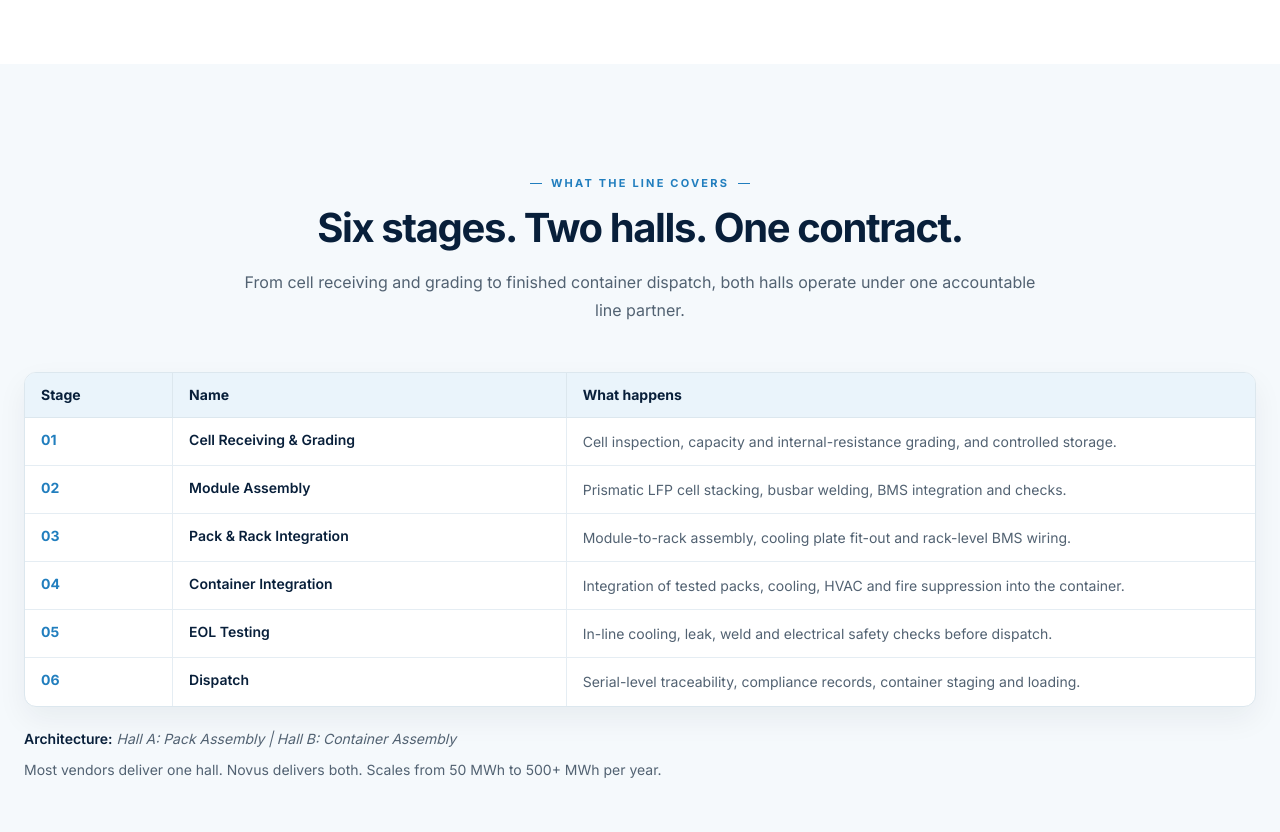
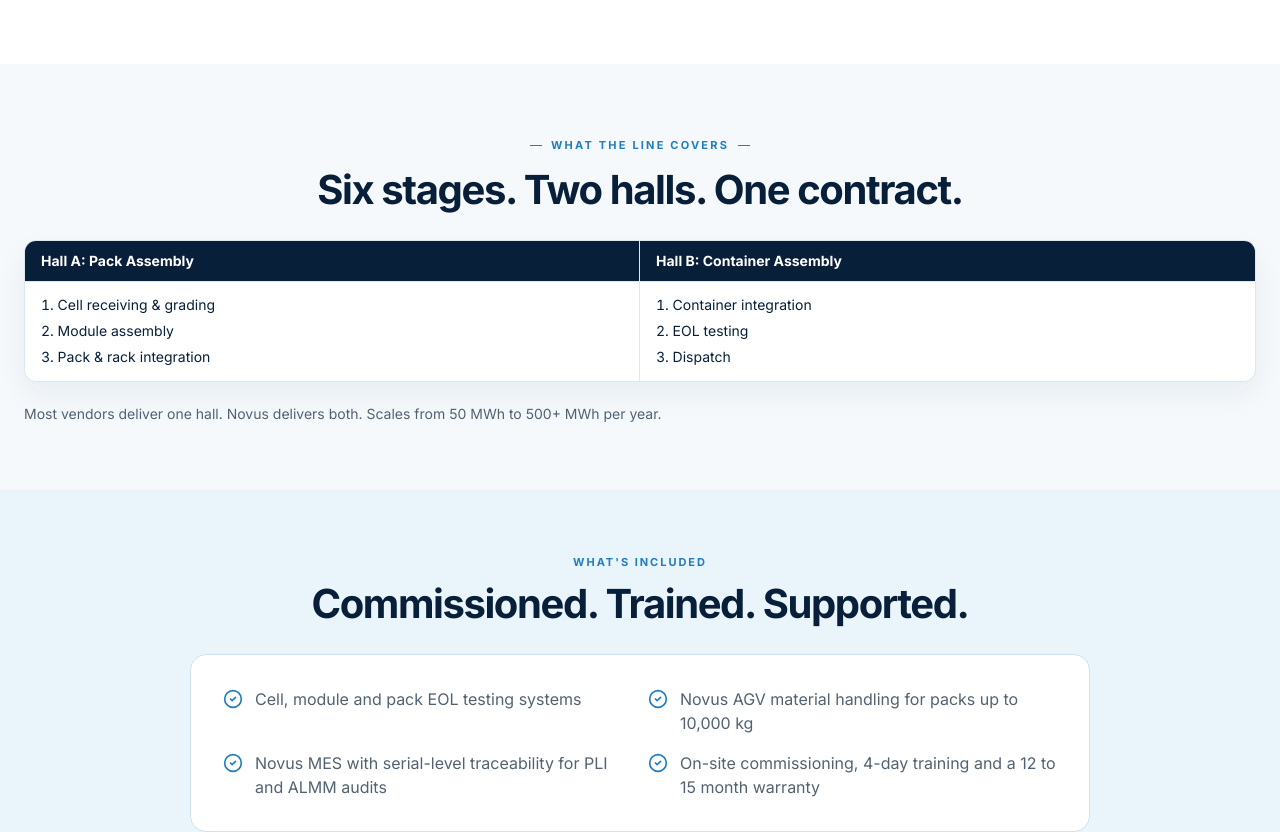
Before and after one commit to jeevan-bhardwaj/novus-hitech, a Next.js app: page /bess in a window 1280 px wide. Shown: the part 1666-2498 px from the top of the page. Built offline with nearby package versions, Linux system fonts and the light colour scheme.

Commit message:
bess page changes

```diff
--- a/src/app/bess/page.tsx
+++ b/src/app/bess/page.tsx
@@ -45,7 +45,7 @@
       <BessWhyNow />
       <BessLineCoverage />
       <BessDeliverySupport />
-      <EventStrip />
+      <EventStrip description="Bring your cell format and GWh target to REI Expo 2026, Hall 16, Booth A01, 22 to 24 October. Our BESS engineers will size the line with you." />
       <BessFaqSection />
       <BessClosingCta />
     </>
--- a/src/app/components/BessLineCoverage.tsx
+++ b/src/app/components/BessLineCoverage.tsx
@@ -2,53 +2,33 @@
 
 import { motion } from "framer-motion";
 
-const stages = [
+const halls = [
   {
-    number: "01",
-    name: "Cell Receiving & Grading",
-    description:
-      "Cell inspection, capacity and internal-resistance grading, and controlled storage.",
+    name: "Hall A: Pack Assembly",
+    stages: [
+      { name: "Cell receiving & grading" },
+      { name: "Module assembly" },
+      { name: "Pack & rack integration" },
+    ],
   },
   {
-    number: "02",
-    name: "Module Assembly",
-    description:
-      "Prismatic LFP cell stacking, busbar welding, BMS integration and checks.",
-  },
-  {
-    number: "03",
-    name: "Pack & Rack Integration",
-    description:
-      "Module-to-rack assembly, cooling plate fit-out and rack-level BMS wiring.",
-  },
-  {
-    number: "04",
-    name: "Container Integration",
-    description:
-      "Integration of tested packs, cooling, HVAC and fire suppression into the container.",
-  },
-  {
-    number: "05",
-    name: "EOL Testing",
-    description:
-      "In-line cooling, leak, weld and electrical safety checks before dispatch.",
-  },
-  {
-    number: "06",
-    name: "Dispatch",
-    description:
-      "Serial-level traceability, compliance records, container staging and loading.",
+    name: "Hall B: Container Assembly",
+    stages: [
+      { name: "Container integration" },
+      { name: "EOL testing" },
+      { name: "Dispatch" },
+    ],
   },
 ];
 
 export default function BessLineCoverage() {
   return (
     <section
-      className="bg-[#f5f9fc] px-5 py-16 text-secondary sm:px-6 sm:py-[clamp(64px,8vw,104px)]"
+      className="bg-[#f5f9fc] px-5 py-14 text-secondary sm:px-6 sm:py-16"
       aria-labelledby="bess-line-coverage-title"
     >
       <div className="mx-auto w-full max-w-[1240px]">
-        <header className="mx-auto mb-10 max-w-[820px] text-center sm:mb-12">
+        <header className="mb-7 text-center">
           <motion.p
             initial={{ opacity: 0, y: 8 }}
             whileInView={{ opacity: 1, y: 0 }}
@@ -68,16 +48,6 @@
           >
             Six stages. Two halls. One contract.
           </motion.h2>
-          <motion.p
-            initial={{ opacity: 0, y: 8 }}
-            whileInView={{ opacity: 1, y: 0 }}
-            viewport={{ once: true }}
-            transition={{ delay: 0.1, duration: 0.45, ease: "easeOut" }}
-            className="mx-auto mt-[18px] max-w-[820px] text-base leading-[1.75] text-[#526272]"
-          >
-            From cell receiving and grading to finished container dispatch,
-            both halls operate under one accountable line partner.
-          </motion.p>
         </header>
 
         <motion.div
@@ -85,53 +55,26 @@
           whileInView={{ opacity: 1, y: 0 }}
           viewport={{ once: true, amount: 0.15 }}
           transition={{ duration: 0.45, ease: "easeOut" }}
-          className="overflow-hidden rounded-xl border border-[#dce7ee] bg-white shadow-[0_12px_30px_rgba(8,31,58,0.06)]"
+          className="grid overflow-hidden rounded-xl border border-[#dce7ee] bg-white shadow-[0_12px_30px_rgba(8,31,58,0.06)] sm:grid-cols-2"
         >
-          <div className="overflow-x-auto">
-            <table className="w-full min-w-[680px] border-collapse text-left text-sm">
-              <thead className="bg-[#eaf4fb] text-secondary">
-                <tr>
-                  <th className="w-[12%] border-b border-r border-[#dce7ee] px-4 py-3 font-bold">
-                    Stage
-                  </th>
-                  <th className="w-[32%] border-b border-r border-[#dce7ee] px-4 py-3 font-bold">
-                    Name
-                  </th>
-                  <th className="border-b border-[#dce7ee] px-4 py-3 font-bold">
-                    What happens
-                  </th>
-                </tr>
-              </thead>
-              <tbody className="divide-y divide-[#e5edf3]">
-                {stages.map((stage) => (
-                  <tr className="align-top" key={stage.number}>
-                    <td className="border-r border-[#e5edf3] px-4 py-3 font-bold text-primary">
-                      {stage.number}
-                    </td>
-                    <th
-                      scope="row"
-                      className="border-r border-[#e5edf3] px-4 py-3 font-semibold text-secondary"
-                    >
-                      {stage.name}
-                    </th>
-                    <td className="px-4 py-3 leading-[1.65] text-[#526272]">
-                      {stage.description}
-                    </td>
-                  </tr>
+          {halls.map((hall, index) => (
+            <div
+              className={index === 0 ? "sm:border-r sm:border-[#dce7ee]" : ""}
+              key={hall.name}
+            >
+              <h3 className="border-b border-[#dce7ee] bg-[#081f3a] px-4 py-2.5 text-sm font-bold text-white">
+                {hall.name}
+              </h3>
+              <ol className="list-inside list-decimal space-y-1 px-4 py-3 text-sm leading-[1.6] text-secondary">
+                {hall.stages.map((stage) => (
+                  <li key={stage.name}>{stage.name}</li>
                 ))}
-              </tbody>
-            </table>
-          </div>
+              </ol>
+            </div>
+          ))}
         </motion.div>
 
-        <p className="mt-5 text-sm italic leading-[1.7] text-[#526272]">
-          <span className="font-semibold not-italic text-secondary">
-            Architecture:
-          </span>{" "}
-          Hall A: Pack Assembly <span aria-hidden="true">|</span>{" "}
-          Hall B: Container Assembly
-        </p>
-        <p className="mt-2 text-sm leading-[1.7] text-[#526272]">
+        <p className="mt-5 text-sm leading-[1.7] text-[#526272]">
           Most vendors deliver one hall. Novus delivers both. Scales from 50
           MWh to 500+ MWh per year.
         </p>
--- a/src/app/solar-pv-manufacturing/components/EventStrip.tsx
+++ b/src/app/solar-pv-manufacturing/components/EventStrip.tsx
@@ -3,7 +3,11 @@
 import { useState } from "react";
 import EnquiryModal from "../../components/EnquiryModal";
 
-export default function EventStrip() {
+type EventStripProps = {
+  description: string;
+};
+
+export default function EventStrip({ description }: EventStripProps) {
   const [modalOpen, setModalOpen] = useState(false);
 
   return (
@@ -21,8 +25,7 @@
               Meet Novus at REI Expo 2026
             </h2>
             <p className="mt-3.5 max-w-[800px] text-base leading-[1.6] text-white/85 sm:mt-4">
-              Talk TOPCon, module automation and PLI timelines with our solar
-              engineers at REI Expo 2026, Hall 16, Booth A01, 22 to 24 October.
+              {description}
             </p>
           </div>
           <button
--- a/src/app/solar-pv-manufacturing/page.tsx
+++ b/src/app/solar-pv-manufacturing/page.tsx
@@ -45,7 +45,7 @@
       <SolarPvLineScope />
       <SolarPvStageDetails />
       <SolarPvIntegration />
-      <EventStrip />
+      <EventStrip description="Talk TOPCon, module automation and PLI timelines with our solar engineers at REI Expo 2026, Hall 16, Booth A01, 22 to 24 October." />
       <SolarPvFaq />
       <SolarClosingCTA />
     </main>
```
